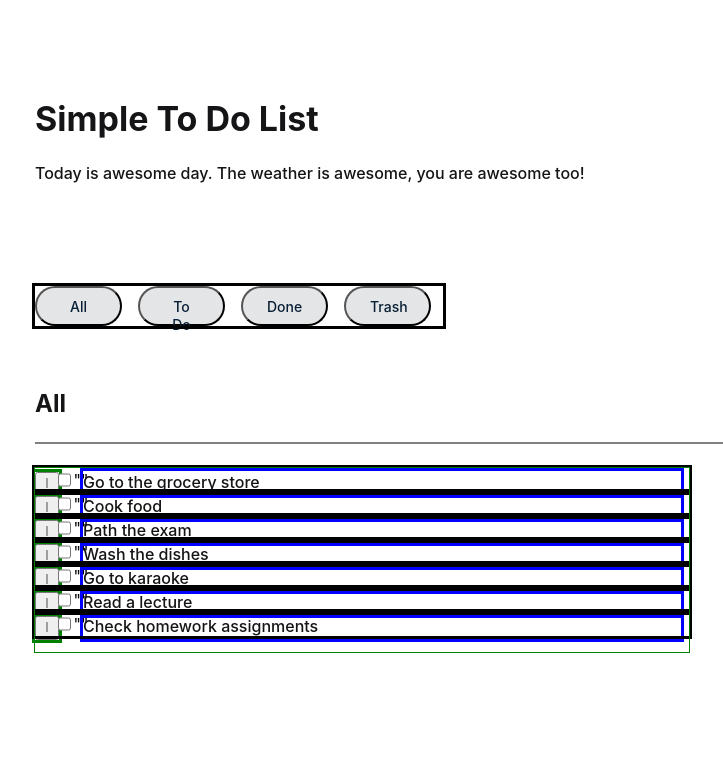
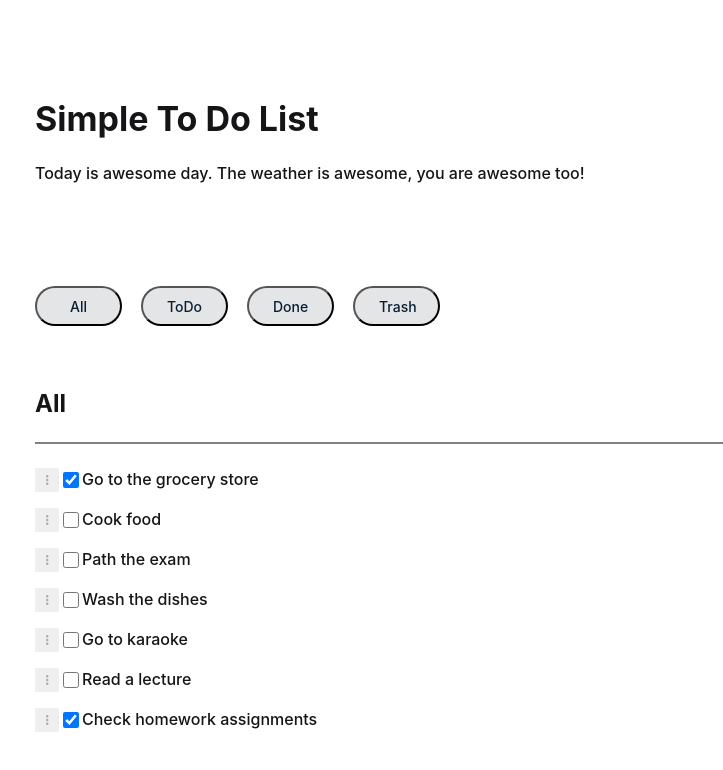
Before and after one commit to Zhanbek/nfactorial-web-intro-weekly-project-for-lecture-28-04-2023, a React (Create React App) app in the folder todolist/: page / in a window 1280 px wide. Shown: the top 770 px of the page, without its empty margins (45-768 px from the left). Built offline with nearby package versions, Linux system fonts and the light colour scheme; grey boxes are pictures that could not be loaded.

Commit message:
Adds changing status of actions by clicking on checkboxes

```diff
--- a/todolist/src/Components/ActionRecord/ActionRecord.css
+++ b/todolist/src/Components/ActionRecord/ActionRecord.css
@@ -1,7 +1,7 @@
 .Actions-list-item {
     display: flex;
-    align-items: baseline;
-    margin: 0;
+    align-items: center;
+    margin: 0 0 16px 0;
     padding: 0;
     width: 654px;
     height: 24px;
@@ -9,28 +9,33 @@
 }
 
 .Call-modal-window {
-    display: box;
     width: 24px;
     height: 24px;
-    box-sizing: border-box;
-    maring: 0;
+    margin: 0;
     padding: 0;
+    border: 0;
+    background-image: url("./CallModalWindow.svg");
 }
 
 .Call-modal-window-img {
     width: 2.5px;
     height: 10px;
-    color: #AEAEAE;
+    position: absolute;
+    left: 45.83%;
+    right: 43.75%;
+    top: 29.17%;
+    bottom: 29.17%;
+
+    background: #AEAEAE
 }
 
 .Action-checkbox-container {
-    display: flex;
     justify-content: center;
     align-items: center;
     width: 24px;
     height: 24px;
     box-sizing: border-box;
-    maring: 0 8px 0 0;
+    margin: 0 8px 0 0;
     padding: 0;
 
 }
--- a/todolist/src/Components/ActionRecord/ActionRecord.js
+++ b/todolist/src/Components/ActionRecord/ActionRecord.js
@@ -1,17 +1,26 @@
 import './ActionRecord.css'
-import './ActionRecord-outline-temp.css'
+// import './ActionRecord-outline-temp.css'
 
-export default function ActionRecord({actionItem}) {
+export default function ActionRecord({actionItem, setStatusActionRecord}) {
+
+    const changeStatusTo = () => {
+        if (actionItem.status !== "Trash") {
+            if (actionItem.status === "Done") {
+                setStatusActionRecord(actionItem.id, "To Do");
+            } else {
+                setStatusActionRecord(actionItem.id, "Done");
+            }
+        }
+    };
+
     return (
         <li className = "Actions-list-item">
 
             <button className = "Call-modal-window">
-                <img className = "Call-modal-window-img" src = "./CallModalWindow.svg"></img>
             </button>
 
-            <span className = "Action-checkbox-container">
-                <input type = "checkbox" class = "Action-checkbox"></input>""
-            </span>
+            <input type = "checkbox" class = "Action-checkbox" checked = {actionItem.status === 'Done'}
+                  onChange = {changeStatusTo}></input>
 
             <span className = "Action-title">{actionItem.name}</span>
         </li>
--- a/todolist/src/Components/Main/Main.css
+++ b/todolist/src/Components/Main/Main.css
@@ -5,7 +5,7 @@
 
 .Buttons-list {
     display: grid;
-    grid-template-columns: repeat(4, 87px);
+    grid-template-columns: repeat(4, 90px);
     column-gap: 16px;
     list-style-type: none;
     margin: 0 0 64px 0;
--- a/todolist/src/Components/Main/Main.js
+++ b/todolist/src/Components/Main/Main.js
@@ -1,6 +1,6 @@
 import ActionRecord from "../ActionRecord/ActionRecord"
 import './Main.css'
-import './Main-outline-temp.css'
+// import './Main-outline-temp.css'
 import { useState } from "react";
 import { v4 as uuidv4 } from "uuid";
 
@@ -30,6 +30,13 @@ export default function Main() {
         return actionsList.filter( (item) => item.status === status ) ;
     }
 
+    const setStatusActionRecord = (id, statusValue) => {
+        const itemToSet = actionsList.find( (item) => item.id === id );
+        itemToSet.status = statusValue;
+        const newActionsListWithoutCurrent = actionsList.find( (item) => item.id !== id );
+        setActionsList([...newActionsListWithoutCurrent], itemToSet);
+    }
+
     return (
         <div class>
 
@@ -41,7 +48,7 @@ export default function Main() {
                 </li>
                  <li className = "buttons-list-item">
                     <button className = "Set-display-mode" onClick = {() => handleTypeStatus('To Do')}>
-                        To Do
+                        ToDo
                     </button>
                 </li>
                 <li className = "buttons-list-item">
@@ -64,7 +71,8 @@ export default function Main() {
                 {
                     filterActions(statusValue).map(
                         (item) => {
-                            return <ActionRecord actionItem = {item}/>
+                            return <ActionRecord actionItem = {item}
+                                    setStatusActionRecord = {setStatusActionRecord}/>
                         }
                     )
                 }
```
